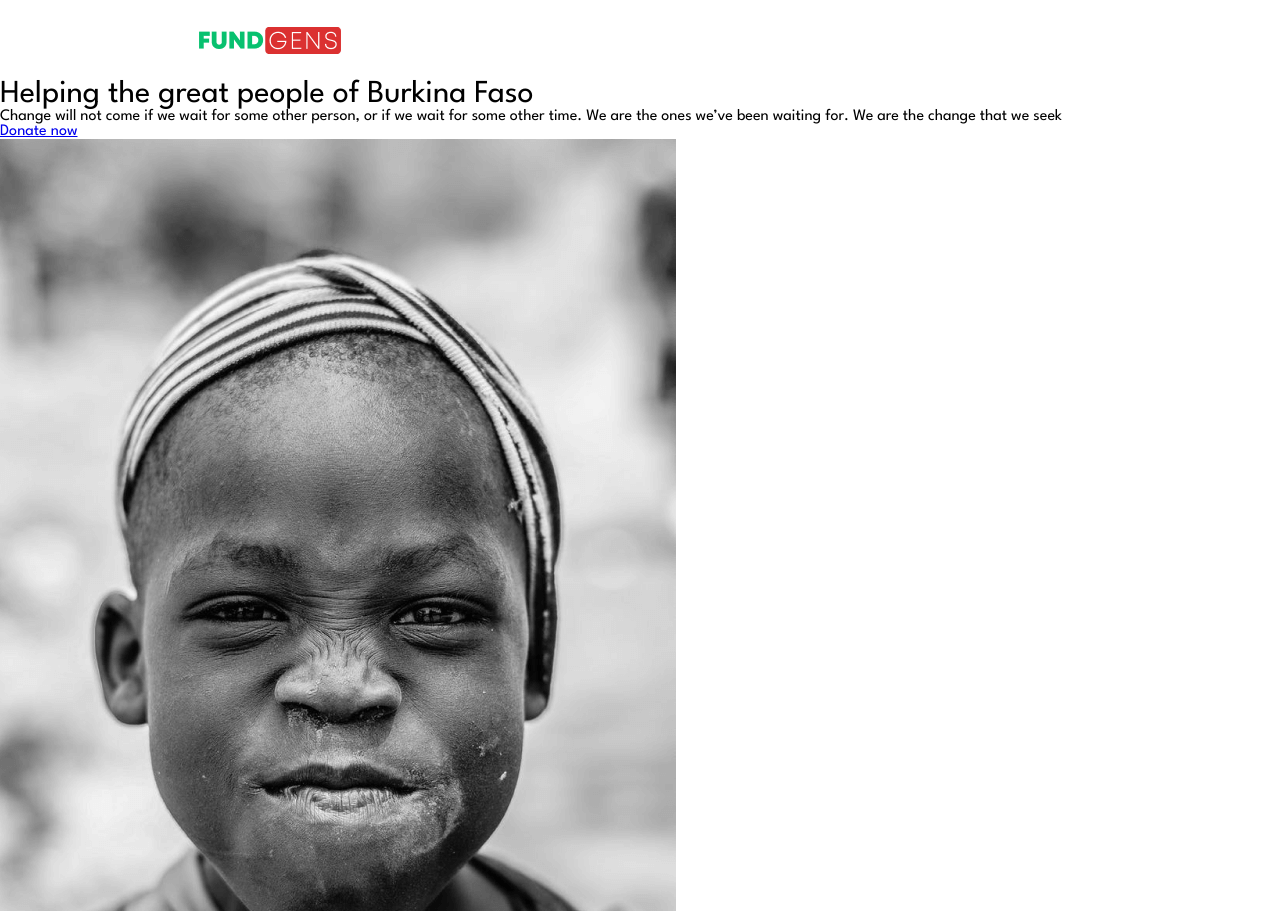
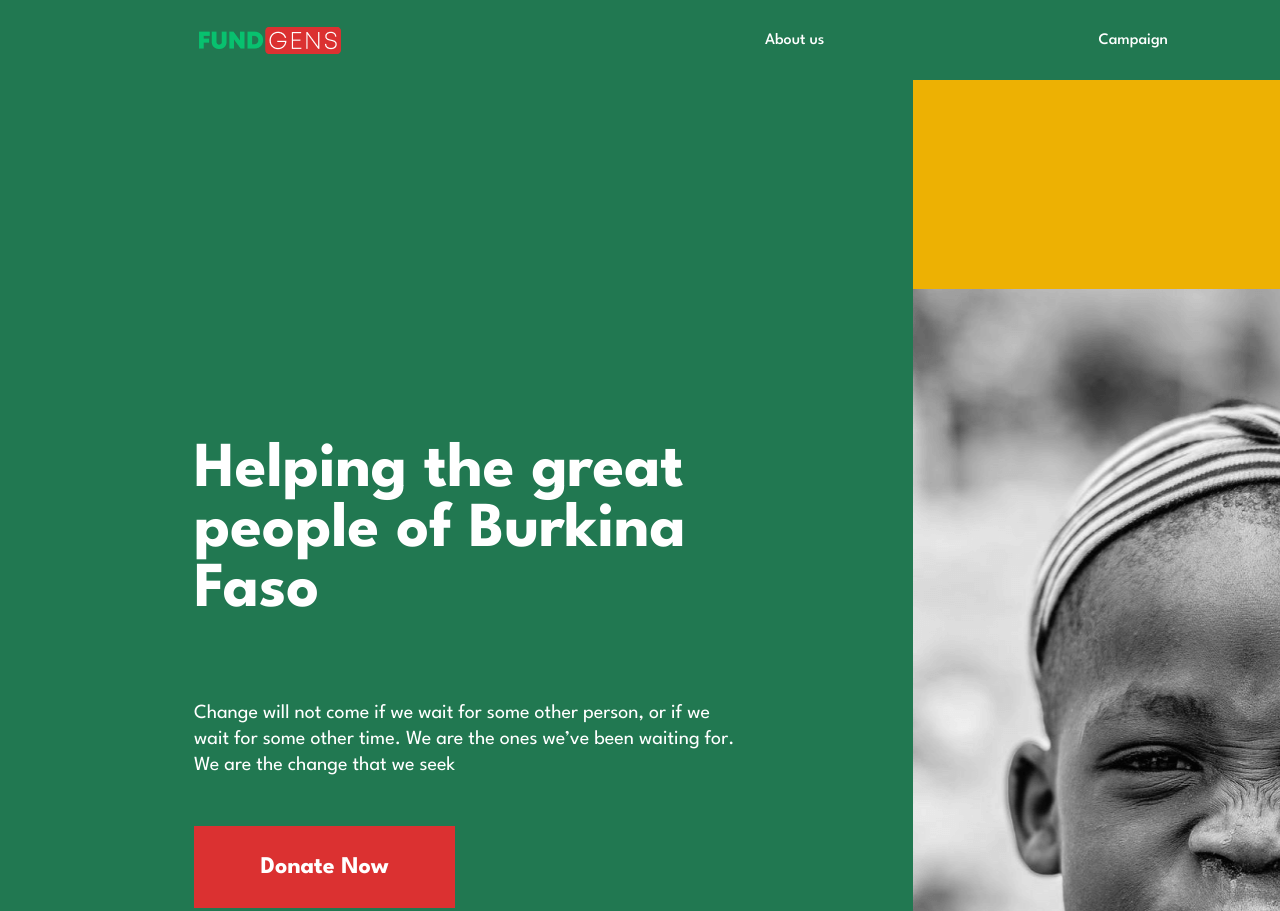
Before and after one commit to GitFluffi/Training, a plain HTML site: page index.html in a window 1280 px wide. Shown: the top 911 px of the page. Drawn offline with Linux system fonts and the light colour scheme.

Commit message:
Added and stylized main container

```diff
--- a/index.html
+++ b/index.html
@@ -13,25 +13,32 @@
 </head>
 <body>
     <header>
-        <img class="header-logo" src="images/Logo.png" alt="Logo">
-        <div class="header-menu">
-            <a class="menu-item-about" href="/">About us</a>
-            <a class="menu-item-compaign" href="/">Campaign</a>
-            <a class="menu-item-contact" href="/">Contact us</a>
+        <div class="header-wrapper">
+            <img class="header-logo" src="images/Logo.png" alt="Logo">
+            <div class="header-menu">
+                <a class="menu-item-about" href="/">About us</a>
+                <a class="menu-item-compaign" href="/">Campaign</a>
+                <a class="menu-item-contact" href="/">Contact us</a>
+            </div>
         </div>
     </header>
+
     <main>
-        <div>
-            <h1>Helping the great people of Burkina Faso</h1>
-            <p>Change will not come if we wait for some other person, or if we wait for some other time. We are the ones we’ve been
+        <div class="main-page-container">
+            <h1 class="main-page-title">Helping the great people of Burkina Faso</h1>
+            <p class="main-page-subtitle">Change will not come if we wait for some other person, or if we wait for some other time. We are the ones we’ve been
             waiting for. We are the change that we seek</p>
-            <div>
-                <a href="/">Donate now</a>
+            <div class="main-page-button">
+                <a class="text-button" href="/">Donate Now</a>
             </div>
         </div>
-        <div>
-            <img src="images/Main.png" alt="MainImg">
+        <div class="main-page-img-container">
+            <img class="main-page-img" src="images/Main.png" alt="MainImg">
         </div>
     </main>
+
+    <footer>
+
+    </footer>
 </body>
 </html>
--- a/style.css
+++ b/style.css
@@ -32,14 +32,19 @@ ul {
 body {
     font-family: 'League Spartan', sans-serif;
     width: 1728px;
+    background-color: #217851;
 }
 
-header {
+.header-wrapper {
     display: flex;
     align-items: center;
     padding-left: 199px;
     width: 1728px;
     height: 80px;
+}
+
+main {
+    display: flex;
 }
 
 .header-logo {
@@ -70,3 +75,59 @@ header {
     text-decoration: none;
     color: #fff;
 }
+
+.main-page-container {
+    padding-top: 361px;
+    padding-left: 194px;
+}
+
+.main-page-title {
+    margin-bottom: 79px;
+    font-size: 64px;
+    line-height: 60px;
+    font-weight: 700;
+    color: #ffff;
+    width: 500px;
+}
+
+.main-page-subtitle {
+    margin-bottom: 48px;
+    font-size: 20px;
+    line-height: 26px;
+    font-weight: 400;
+    width: 542px;
+    color: #ffff;
+}
+
+.main-page-button {
+    display: flex;
+
+}
+
+.text-button {
+    width: 261px;
+    height: 82px;
+    font-size: 24px;
+    line-height: 82px;
+    font-weight: 700;
+    text-decoration: none;
+    text-align: center;
+    color: #ffff;
+    background-color: #DB3131;
+}
+
+.main-page-img-container {
+    position: relative;
+    width: 864px;
+    height: 1177px;
+    background-color: #EDB103;
+    margin-left: 177px;
+}
+
+.main-page-img {
+    position: absolute;
+    bottom: 0;
+    left: 0;
+    width: 678px;
+    height: 968px;
+}
```
